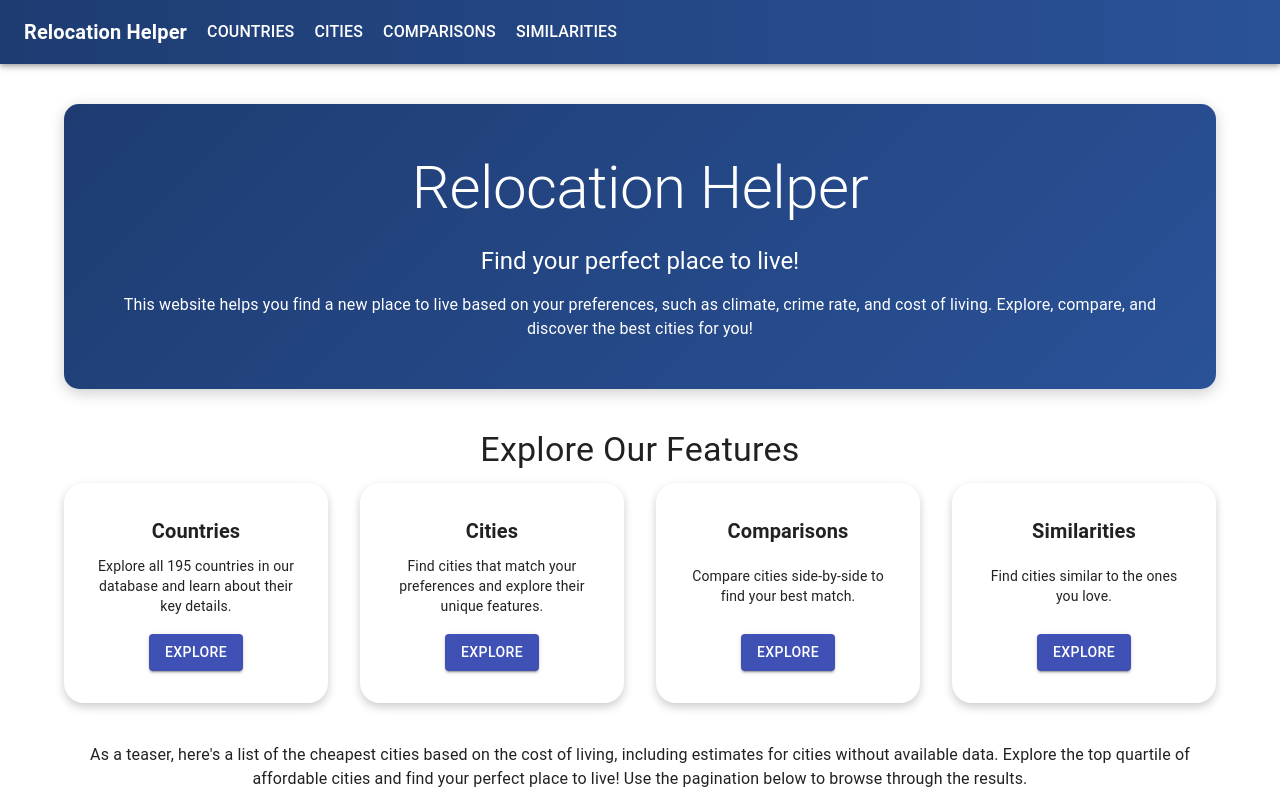
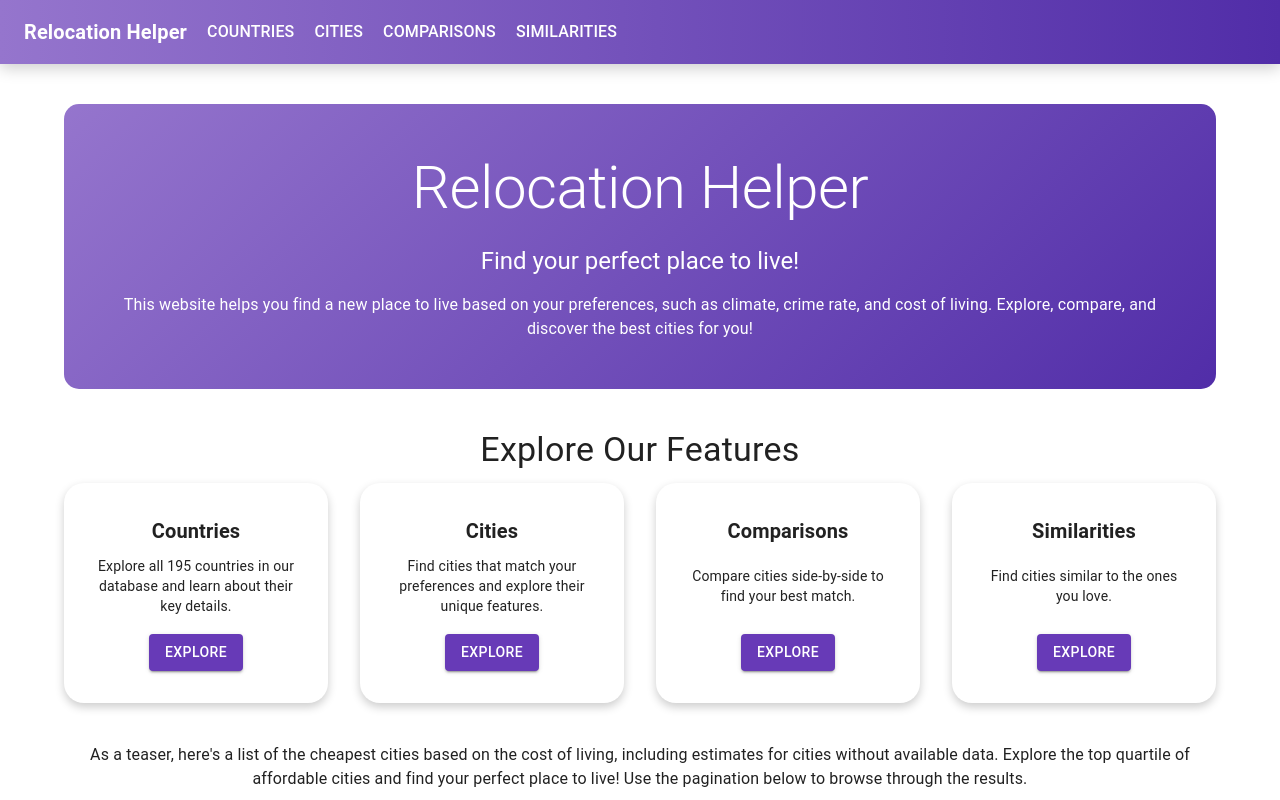
Before and after one commit to hzm628/cis5500-final-project, a React (Create React App) app in the folder client/: page / in a window 1280 px wide. Shown: the top 800 px of the page. Built offline with nearby package versions, Linux system fonts and the light colour scheme; no server answers.

Commit message:
fix color theme

```diff
--- a/client/src/App.js
+++ b/client/src/App.js
@@ -1,6 +1,6 @@
 import { BrowserRouter, Routes, Route } from "react-router-dom";
 import { CssBaseline, ThemeProvider } from '@mui/material'
-import { indigo, amber } from '@mui/material/colors'
+import { indigo, amber, lightGreen, deepOrange, deepPurple, blueGrey } from '@mui/material/colors'
 import { createTheme } from "@mui/material/styles";
 
 import NavBar from './components/NavBar';
@@ -12,8 +12,8 @@ import SimilaritiesPage from './pages/SimilaritiesPage';
 
 export const theme = createTheme({
   palette: {
-    primary: indigo,
-    secondary: amber,
+    primary: deepPurple,
+    secondary: blueGrey,
   },
 });
 
--- a/client/src/components/NavBar.js
+++ b/client/src/components/NavBar.js
@@ -1,4 +1,4 @@
-import { AppBar, Container, Toolbar, Typography } from '@mui/material';
+import { AppBar, Container, Toolbar, Typography, useTheme } from '@mui/material';
 import { NavLink } from 'react-router-dom';
 
 function NavText({ href, text, isMain }) {
@@ -25,8 +25,16 @@ function NavText({ href, text, isMain }) {
 }
 
 export default function NavBar() {
+  const theme = useTheme();
+
   return (
-    <AppBar position="static" sx={{ background: 'linear-gradient(90deg, #1e3c72, #2a5298)' }}>
+    <AppBar
+      position="static"
+      sx={{
+        background: `linear-gradient(90deg, ${theme.palette.primary.light}, ${theme.palette.primary.dark})`,
+        boxShadow: '0 4px 15px rgba(0, 0, 0, 0.2)',
+      }}
+    >
       <Container maxWidth="xl">
         <Toolbar disableGutters>
           <NavText href="/" text="Relocation Helper" isMain />
--- a/client/src/pages/HomePage.js
+++ b/client/src/pages/HomePage.js
@@ -12,14 +12,13 @@ import LazyTable from '../components/LazyTable';
 
 const config = require('../config.json');
 
-const GradientBox = styled(Box)({
-  background: 'linear-gradient(135deg, #1e3c72, #2a5298)',
+const GradientBox = styled(Box)(({ theme }) => ({
+  background: `linear-gradient(135deg, ${theme.palette.primary.light}, ${theme.palette.primary.dark})`,
   borderRadius: '15px',
   padding: '3rem',
-  color: '#fff',
+  color: theme.palette.primary.contrastText,
   textAlign: 'center',
-  boxShadow: '0 4px 15px rgba(0, 0, 0, 0.2)',
-});
+}));
 
 const FeatureCard = styled(Paper)({
   borderRadius: '20px',
```
Also changed, not shown: client/src/pages/ComparisonsPage.js (line endings or trailing spaces), 1 other file (tests, documents, lock files or other folders).
